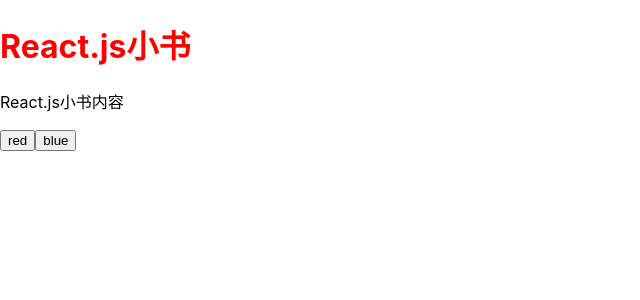
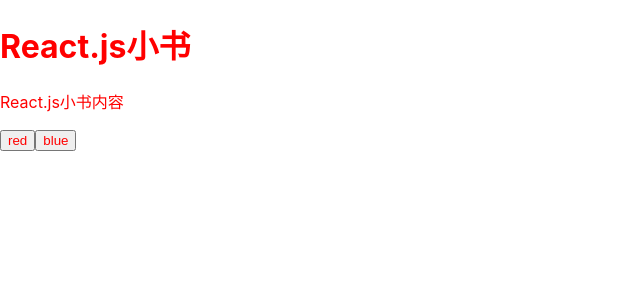
Before and after one commit to lhalou/make-react-redux, a React (Create React App) app: page / in a window 1280 px wide. Shown: the top 300 px of the page, without its empty margins (0-640 px from the left). Built offline with nearby package versions, Linux system fonts and the light colour scheme.

Commit message:
Content.js和ThemeSwitch.js也获取store

```diff
--- a/src/Content.js
+++ b/src/Content.js
@@ -3,10 +3,27 @@
 import ThemeSwitch from "./ThemeSwitch.js";
 
 class Content extends Component {
+  static contextTypes = {
+    store: PropTypes.object,
+  };
+  constructor() {
+    super();
+    this.state = { themeColor: "" };
+  }
+  componentWillMount() {
+    this._updateThemeColor();
+  }
+  _updateThemeColor() {
+    const { store } = this.context;
+    const state = store.getState();
+    this.setState({
+      themeColor: state.themeColor,
+    });
+  }
   render() {
     return (
       <div>
-        <p>React.js小书内容</p>
+        <p style={{ color: this.state.themeColor }}>React.js小书内容</p>
         <ThemeSwitch />
       </div>
     );
--- a/src/ThemeSwitch.js
+++ b/src/ThemeSwitch.js
@@ -1,11 +1,28 @@
 import React, { Component } from "react";
 import PropTypes from "prop-types";
 class ThemeSwitch extends Component {
+  static contextTypes = {
+    store: PropTypes.object,
+  };
+  constructor() {
+    super();
+    this.state = { themeColor: "" };
+  }
+  componentWillMount() {
+    this._updateThemeColor();
+  }
+  _updateThemeColor() {
+    const { store } = this.context;
+    const state = store.getState();
+    this.setState({
+      themeColor: state.themeColor,
+    });
+  }
   render() {
     return (
       <div>
-        <button>red</button>
-        <button>blue</button>
+        <button style={{ color: this.state.themeColor }}>red</button>
+        <button style={{ color: this.state.themeColor }}>blue</button>
       </div>
     );
   }
```
